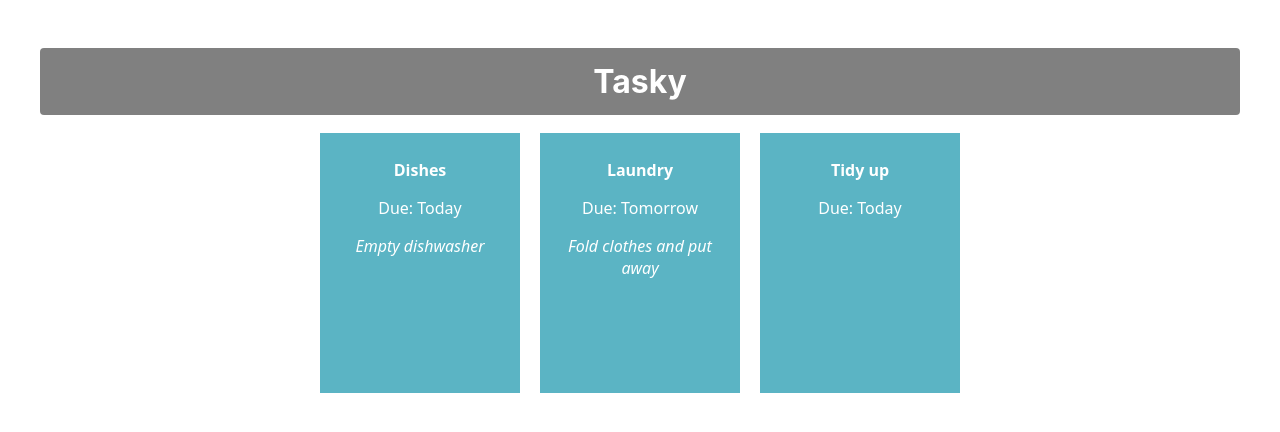
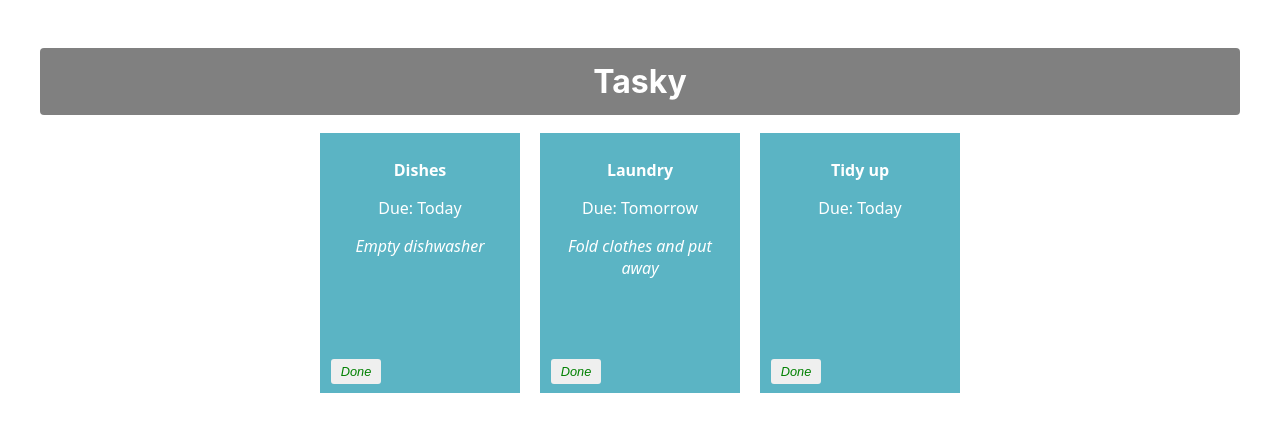
Before and after one commit to Paul123111/react-basics-labs, a React (Create React App) app in the folder lab1/: page / in a window 1280 px wide. Shown: the top 432 px of the page. Built offline with nearby package versions, Linux system fonts and the light colour scheme.

Commit message:
Mark task as done

```diff
--- a/lab1/src/App.css
+++ b/lab1/src/App.css
@@ -37,3 +37,20 @@ div {
 .title {
   font-weight: bold;
 }
+
+button {
+  border: none;
+  border-radius: 3px;
+  font-style: italic;
+  font-size: 0.8em;
+  margin: 4px 6px;
+  width: 50px;
+  height: 25px;
+}
+
+.doneButton {
+  position: absolute;
+  bottom: 5px;
+  left: 5px;
+  color: green;
+}
--- a/lab1/src/App.js
+++ b/lab1/src/App.js
@@ -3,23 +3,32 @@ import Task from './components/Task';
 import React, { useState } from 'react';
 
 function App() {
-const [taskState, setTaskState] = useState({
-  tasks: [
-    { id: 1, title:"Dishes", description: "Empty dishwasher", deadline: "Today" },
-    { id: 2, title: "Laundry", description: "Fold clothes and put away", deadline: "Tomorrow" },
-    { id: 3, title: "Tidy up", deadline: "Today" }
-  ]
-});
+  const [taskState, setTaskState] = useState({
+    tasks: [
+      { id: 1, title:"Dishes", description: "Empty dishwasher", deadline: "Today", done: false },
+      { id: 2, title: "Laundry", description: "Fold clothes and put away", deadline: "Tomorrow", done: false },
+      { id: 3, title: "Tidy up", deadline: "Today", done: false}
+    ]
+  });
+
+  const doneHandler = (taskIndex) => {
+    const tasks = [...taskState.tasks];
+    tasks[taskIndex].done = !tasks[taskIndex].done;
+    setTaskState({tasks});
+    //console.log(`${taskIndex} ${tasks[taskIndex].done}`);
+  }
 
   return (
     <div className="container">
       <h1>Tasky</h1>
-      {taskState.tasks.map((task) => (
+      {taskState.tasks.map((task, index) => (
       <Task
         title={task.title}
         description={task.description}
         deadline={task.deadline}
         key={task.id}
+        done={task.done}
+        markDone={() => doneHandler(index)}
       />
   ))}
     </div>
--- a/lab1/src/components/Task.js
+++ b/lab1/src/components/Task.js
@@ -3,10 +3,11 @@ import React from 'react';
 const Task = (props) => {
 
     return (
-        <div className="card">
+        <div className="card" style={{backgroundColor: props.done ? 'lightgrey' : '#5bb4c4'}}>
             <p className='title'>{props.title}</p>
             <p>Due: {props.deadline}</p>
             <p className='description'>{props.description}</p>
+            <button onClick={props.markDone} className='doneButton'>Done</button>
         </div>
     )
 }
```
